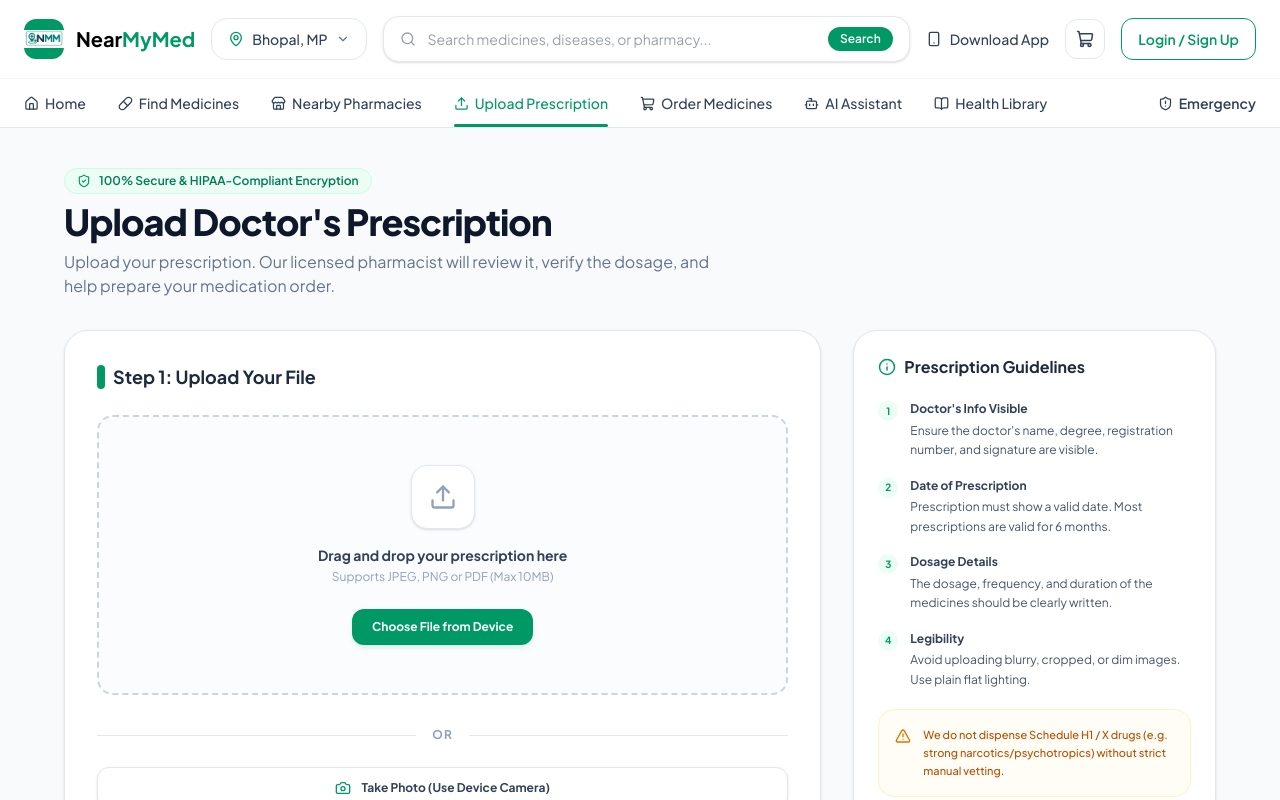
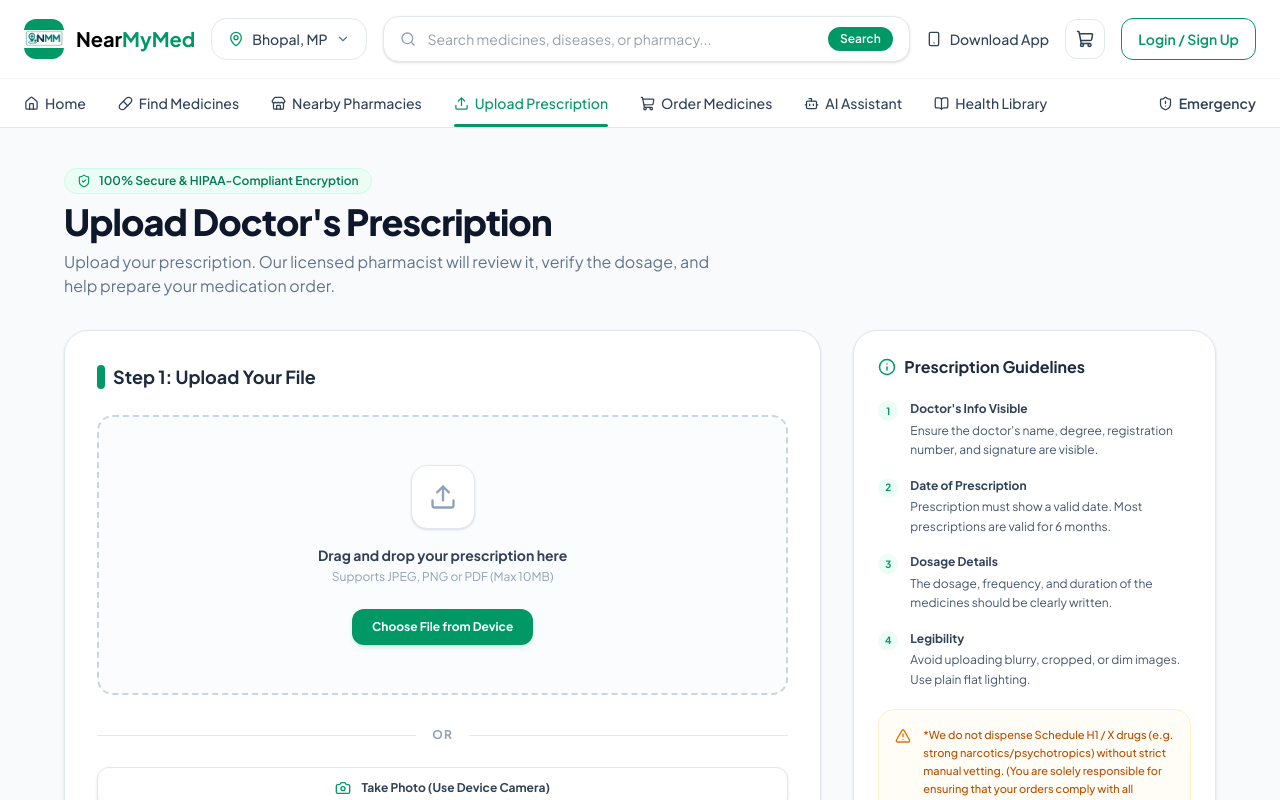
Before and after one commit to Harshjaiswal401/NearMyMed, a React (Vite) app: page /upload-prescription in a window 1280 px wide. Shown: the top 800 px of the page. Built offline with nearby package versions, Linux system fonts and the light colour scheme.

Commit message:
guidelines

```diff
--- a/src/pages/UploadPrescriptionPage.jsx
+++ b/src/pages/UploadPrescriptionPage.jsx
@@ -560,7 +560,8 @@ export default function UploadPrescriptionPage() {
 
               <div className="bg-amber-50/50 border border-amber-100 rounded-2xl p-4 flex gap-3 text-[11px] text-amber-700 leading-relaxed font-medium">
                 <AlertTriangle size={16} className="text-amber-600 shrink-0 mt-0.5" />
-                We do not dispense Schedule H1 / X drugs (e.g. strong narcotics/psychotropics) without strict manual vetting.
+                  *We do not dispense Schedule H1 / X drugs (e.g. strong narcotics/psychotropics) without strict manual vetting.
+                  (You are solely responsible for ensuring that your orders comply with all applicable guidelines.)
               </div>
 
             </div>
```
